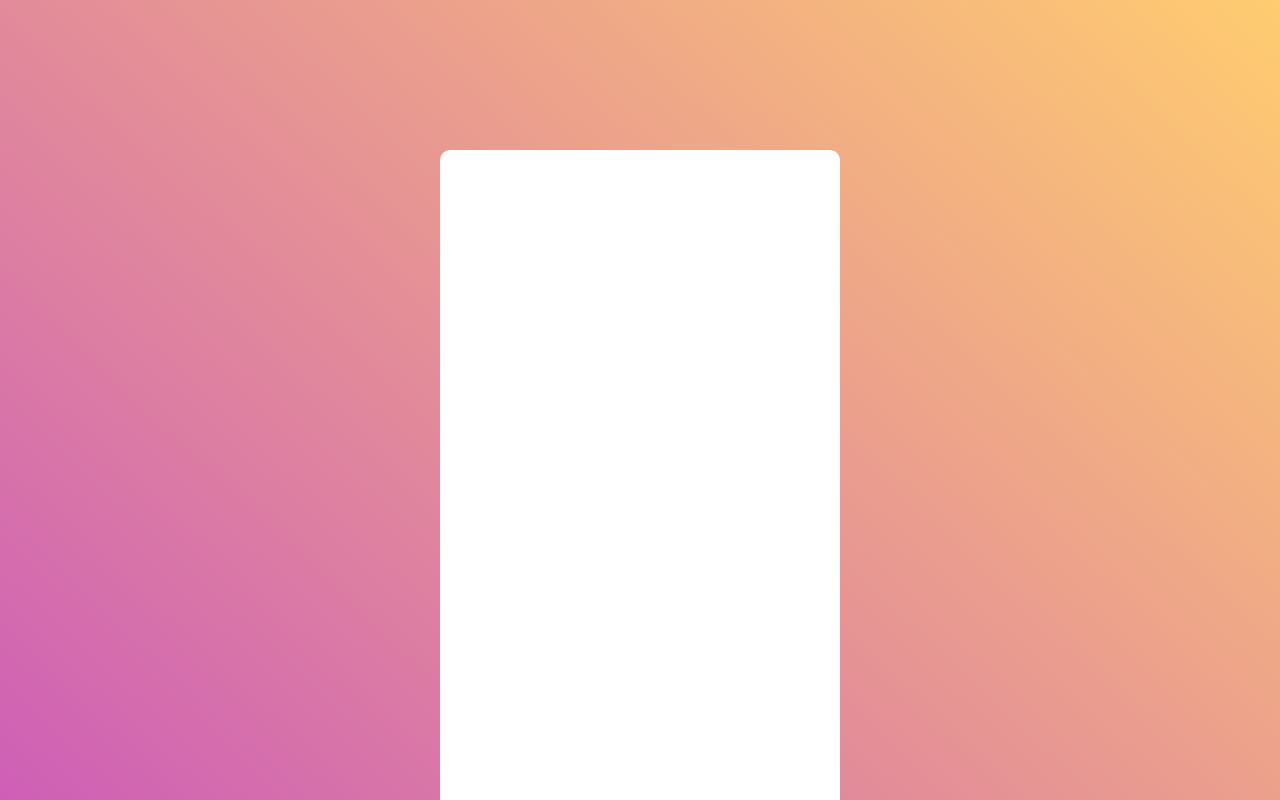
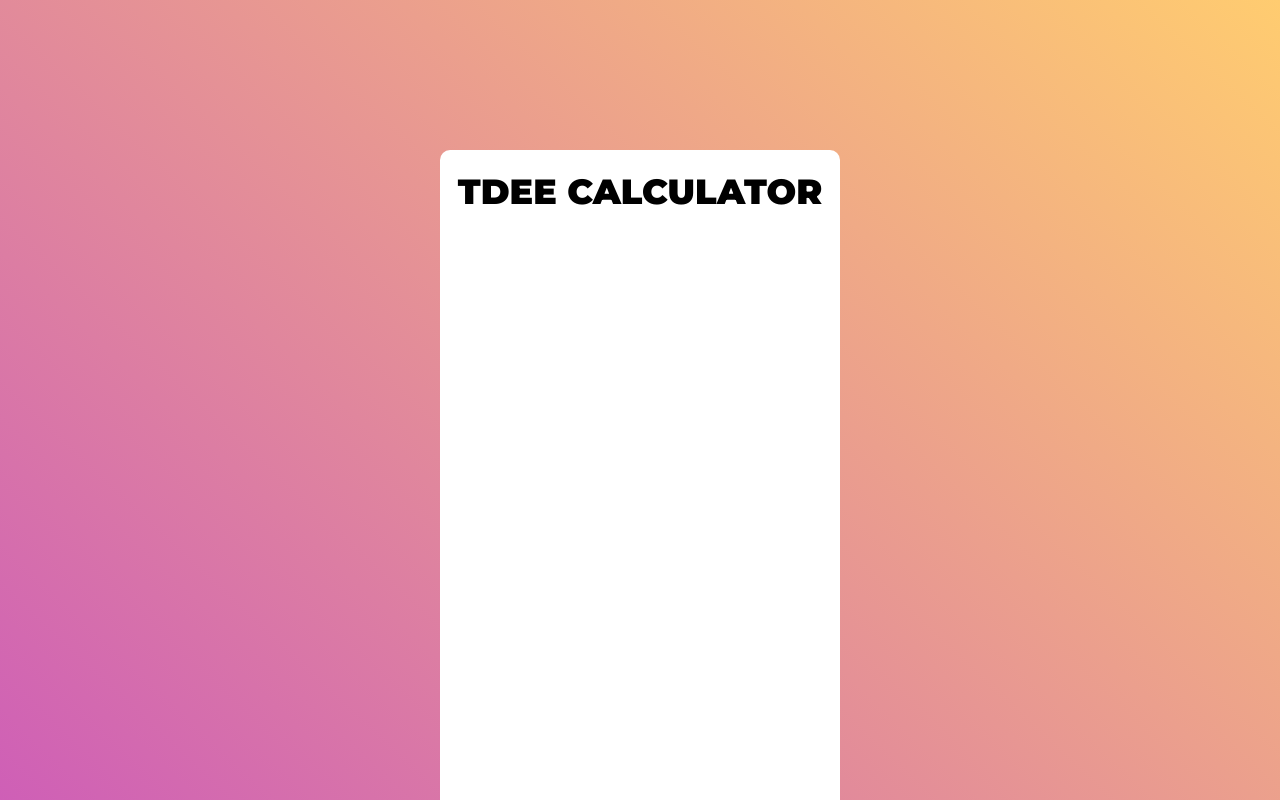
Before and after one commit to CodingNewbie/tdee-calc, a plain HTML site: page tdee-calc/index.html in a window 1280 px wide. Shown: the top 800 px of the page. Drawn offline with Linux system fonts and the light colour scheme.

Commit message:
Restructure CSS and add Montserrat font
Took the background CSS out of body and moved it into the .calc-page section. Also added the Montserrat Google font for the form title.

```diff
--- a/tdee-calc/css/style.css
+++ b/tdee-calc/css/style.css
@@ -15,7 +15,7 @@ a {
     text-decoration: none;
 }
 
-body {
+.calc-page {
     display: flex;
     align-items: center;
     justify-content: center;
@@ -31,9 +31,14 @@ body {
 .calc-form {
     display: flex;
     justify-content: center;
-    align-items: center;
     height: 90%;
     width: 50vh;
     background-color: white;
     border-radius: 10px;
 }
+
+.calc-form h1 {
+    font-family: 'Montserrat', sans-serif;
+    font-size: 35px;
+    margin-top: 20px;
+}
--- a/tdee-calc/index.html
+++ b/tdee-calc/index.html
@@ -5,10 +5,16 @@
     <meta http-equiv="X-UA-Compatible" content="IE=edge">
     <meta name="viewport" content="width=device-width, initial-scale=1.0">
     <link rel="stylesheet" href="./css/style.css">
+    <link href="https://fonts.googleapis.com/css2?family=Montserrat:wght@900&display=swap" rel="stylesheet">
     <title>TDEE Calculator</title>
 </head>
 <body>
-    <section class="calc-page"></section>
-    <section class="calc-form"></section>
+    <section class="calc-page">
+        <section class="calc-form">
+            <h1>TDEE CALCULATOR</h1>
+            <form action=""></form>
+        </section>
+    </section>
+
 </body>
 </html>
--- a/tdee-calc/style.css
+++ /dev/null
@@ -1,39 +0,0 @@
-
-
-/* RESET */
-* {
-    box-sizing: border-box;
-    margin: 0;
-    padding: 0;
-}
-
-ul {
-    list-style-type: none;
-}
-
-a {
-    text-decoration: none;
-}
-
-body {
-    display: flex;
-    align-items: center;
-    justify-content: center;
-
-    background-color: #4158D0;
-    background-image: linear-gradient(43deg, #4158D0 0%, #C850C0 46%, #FFCC70 100%);
-    background-repeat: no-repeat;
-    background-size: cover;
-    width: 100%;
-    height: 3000px;
-}
-
-.calc-form {
-    display: flex;
-    justify-content: center;
-    align-items: center;
-    height: 90%;
-    width: 50vh;
-    background-color: white;
-    border-radius: 10px;
-}
```
